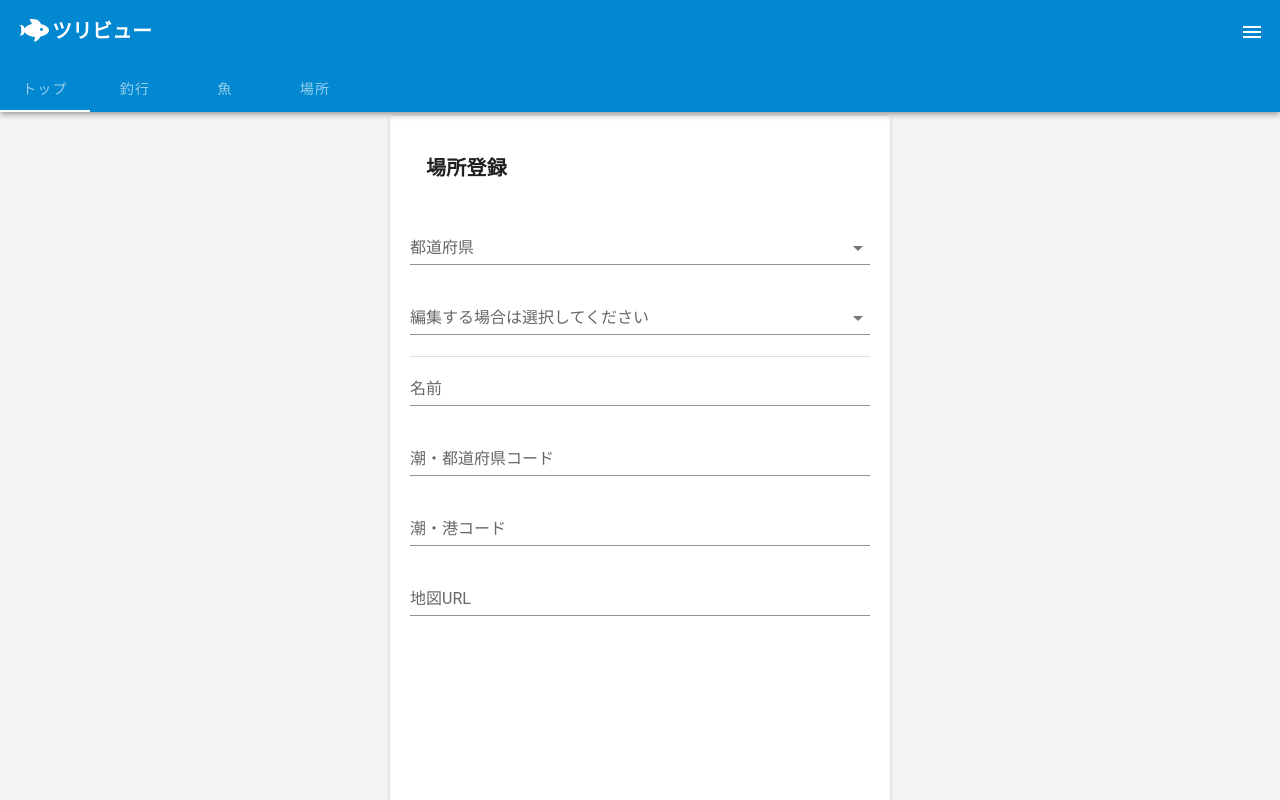
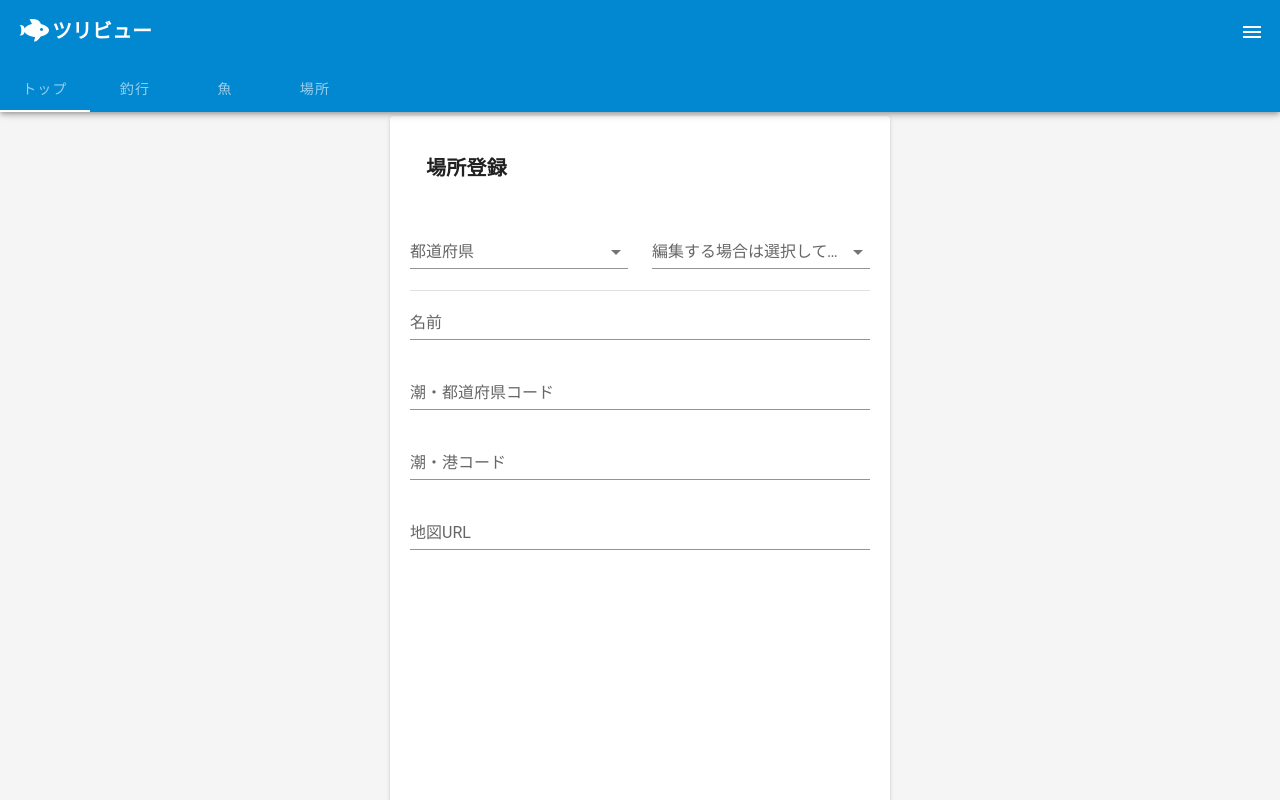
Before and after one commit to shigematsun/tsuriview, a Vue app in the folder src/vue/: page /edit/place in a window 1280 px wide. Shown: the top 800 px of the page. Built offline with nearby package versions, Linux system fonts and the light colour scheme; no server answers.

Commit message:
場所が0件の際のエラー改修

```diff
--- a/src/vue/src/pages/EditPlace.vue
+++ b/src/vue/src/pages/EditPlace.vue
@@ -13,6 +13,8 @@
     <v-card class="mx-auto pa-5">
       <v-card-title><b>場所登録</b></v-card-title>
       <v-form ref="form" class="mt-5">
+        <v-row>
+          <v-col cols="6">
             <v-select
               v-model="form.prefecture"
               :items="prefectureList"
@@ -23,6 +25,8 @@
               :rules="[required]"
             >
             </v-select>
+          </v-col>
+          <v-col cols="6">
             <v-select
               v-model="form.id"
               :items="placeList"
@@ -33,6 +37,8 @@
               flat
               @change="this.showPlace"
             ></v-select>
+          </v-col>
+        </v-row>
         <v-divider></v-divider>
         <v-text-field
           v-model="form.name"
@@ -124,9 +130,9 @@ export default {
     },
     setPlaceList() {
       this.placeList = this.placeListMap[this.form.prefecture];
-      if (!this.placeList) this.placeList = {};
+      if (!this.placeList) this.placeList = [];
       this.placeList.unshift({ id: "", name: "【新規】" });
-      this.form.id = null;
+      this.initInput();
     },
     showPlace() {
       if (this.form.id) {
```
Also changed, not shown: 1 other file (tests, documents, lock files or other folders). Lines whose indentation alone changed are shown as unchanged.
